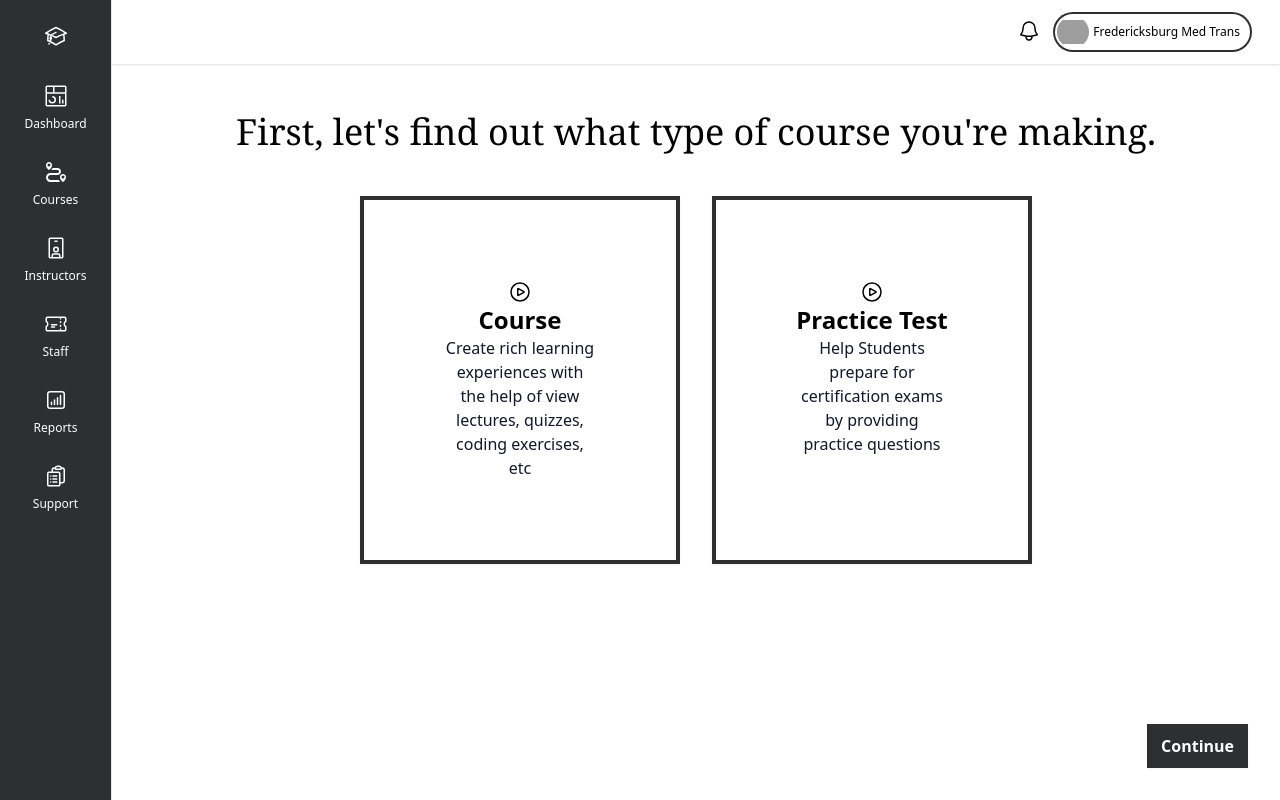
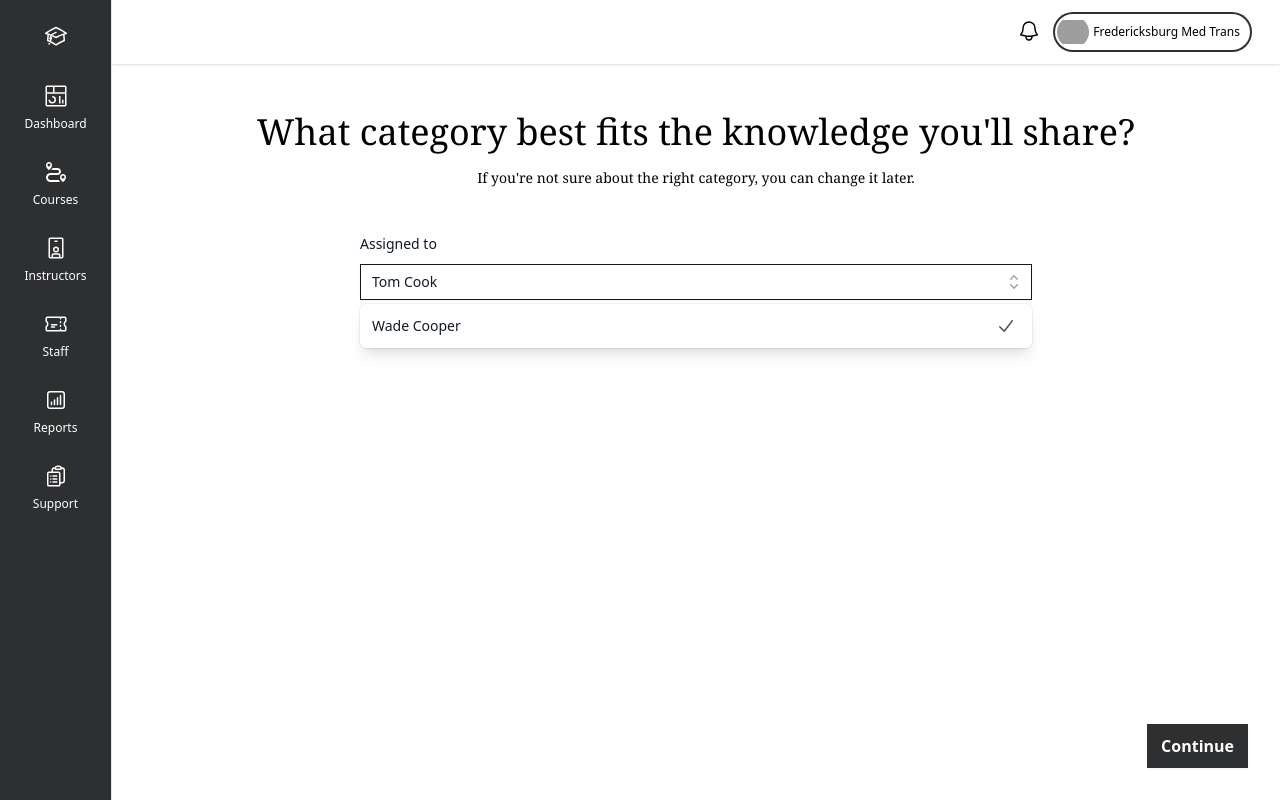
Before and after one commit to 1TaimoorSajjad/LMS-Design, an Angular app: page /add-course in a window 1280 px wide. Built offline with nearby package versions, Linux system fonts and the light colour scheme; grey boxes are pictures that could not be loaded.

Commit message:
Created views for the new course form

```diff
--- a/src/app/components/courses/add-course/add-course.component.html
+++ b/src/app/components/courses/add-course/add-course.component.html
@@ -1,11 +1,25 @@
 <div class="flex justify-center items-center">
     <div>
-        <div class="font-serif text-4xl mt-12">
+        <div class="font-serif text-4xl mt-12 hidden">
             First, let's find out what type of course you're making.
+        </div>
+        <div class="font-serif text-4xl mt-12 hidden">
+            How about a working title?
+            <span class="block text-sm mt-4 text-center">It's ok if you can't think of a good title now. You can change
+                it later.
+
+            </span>
+        </div>
+        <div class="font-serif text-4xl mt-12 ">
+            What category best fits the knowledge you'll share?
+
+            <span class="block text-sm mt-4 text-center">If you're not sure about the right category, you can change it
+                later.
+            </span>
         </div>
 
         <div class="max-w-2xl mx-auto mt-11">
-            <div class="grid sm:grid-cols-2 gap-8">
+            <div class="grid sm:grid-cols-2 gap-8 hidden">
                 <div class="p-20 shadow-sm custom-outline ">
                     <div class="flex justify-center">
                         <svg xmlns="http://www.w3.org/2000/svg" fill="none" viewBox="0 0 24 24" stroke-width="1.5"
@@ -21,26 +35,93 @@
                         help of view
                         lectures, quizzes, coding exercises, etc</div>
                 </div>
-
                 <div class="p-20 shadow-sm custom-outline ">
                     <div class="flex justify-center">
                         <svg xmlns="http://www.w3.org/2000/svg" fill="none" viewBox="0 0 24 24" stroke-width="1.5"
                             stroke="currentColor" class="w-6 h-6">
                             <path stroke-linecap="round" stroke-linejoin="round"
-                                d="M21 12a9 9 0 11-18 0 9 9 0 0118 0z" />
-                            <path stroke-linecap="round" stroke-linejoin="round"
-                                d="M15.91 11.672a.375.375 0 010 .656l-5.603 3.113a.375.375 0 01-.557-.328V8.887c0-.286.307-.466.557-.327l5.603 3.112z" />
+                                d="M9 17.25v1.007a3 3 0 01-.879 2.122L7.5 21h9l-.621-.621A3 3 0 0115 18.257V17.25m6-12V15a2.25 2.25 0 01-2.25 2.25H5.25A2.25 2.25 0 013 15V5.25m18 0A2.25 2.25 0 0018.75 3H5.25A2.25 2.25 0 003 5.25m18 0V12a2.25 2.25 0 01-2.25 2.25H5.25A2.25 2.25 0 013 12V5.25" />
                         </svg>
+
                     </div>
                     <div class="font-bold text-2xl text-center">Practice Test</div>
                     <div class="block text-gray-900 font-normal text-center">Help Students prepare for certification
                         exams by providing practice questions</div>
                 </div>
             </div>
+            <div class="grid sm:grid-cols-1 gap-8 hidden">
+                <div>
+                    <div class="mt-2 col-span-1">
+                        <input type="email" name="email" id="email"
+                            class="block w-full border-1 py-1.5 text-gray-900 shadow-sm ring-1 ring-inset ring-black placeholder:text-gray-400 focus:ring-2 focus:ring-inset focus:ring-gray-600 sm:text-sm sm:leading-6"
+                            placeholder="e.g. Learn JavaScript in 60 Days">
+                    </div>
+                </div>
+            </div>
+            <div class="grid sm:grid-cols-1 gap-8  ">
+                <div>
+                    <label id="listbox-label" class="block text-sm font-medium leading-6 text-gray-900">Assigned
+                        to</label>
+                    <div class="relative mt-2">
+                        <button type="button"
+                            class="relative w-full cursor-default  bg-white py-1.5 pl-3 pr-10 text-left text-gray-900 shadow-sm ring-1 ring-inset ring-gray-900 focus:outline-none focus:ring-2 focus:ring-gray-600 sm:text-sm sm:leading-6"
+                            aria-haspopup="listbox" aria-expanded="true" aria-labelledby="listbox-label">
+                            <span class="block truncate">Tom Cook</span>
+                            <span class="pointer-events-none absolute inset-y-0 right-0 flex items-center pr-2">
+                                <svg class="h-5 w-5 text-gray-400" viewBox="0 0 20 20" fill="currentColor"
+                                    aria-hidden="true">
+                                    <path fill-rule="evenodd"
+                                        d="M10 3a.75.75 0 01.55.24l3.25 3.5a.75.75 0 11-1.1 1.02L10 4.852 7.3 7.76a.75.75 0 01-1.1-1.02l3.25-3.5A.75.75 0 0110 3zm-3.76 9.2a.75.75 0 011.06.04l2.7 2.908 2.7-2.908a.75.75 0 111.1 1.02l-3.25 3.5a.75.75 0 01-1.1 0l-3.25-3.5a.75.75 0 01.04-1.06z"
+                                        clip-rule="evenodd" />
+                                </svg>
+                            </span>
+                        </button>
 
+                        <!--
+                        Select popover, show/hide based on select state.
+
+                        Entering: ""
+                          From: ""
+                          To: ""
+                        Leaving: "transition ease-in duration-100"
+                          From: "opacity-100"
+                          To: "opacity-0"
+                      -->
+                        <ul class="absolute z-10 mt-1 max-h-60 w-full overflow-auto rounded-md bg-white py-1 text-base shadow-lg ring-1 ring-black ring-opacity-5 focus:outline-none sm:text-sm"
+                            tabindex="-1" role="listbox" aria-labelledby="listbox-label"
+                            aria-activedescendant="listbox-option-3">
+                            <!--
+                          Select option, manage highlight styles based on mouseenter/mouseleave and keyboard navigation.
+
+                          Highlighted: "bg-indigo-600 text-white", Not Highlighted: "text-gray-900"
+                        -->
+                            <li class="text-gray-900 relative cursor-default select-none py-2 pl-3 pr-9"
+                                id="listbox-option-0" role="option">
+                                <!-- Selected: "font-semibold", Not Selected: "font-normal" -->
+                                <span class="font-normal block truncate">Wade Cooper</span>
+
+                                <!--
+                            Checkmark, only display for selected option.
+
+                            Highlighted: "text-white", Not Highlighted: "text-indigo-600"
+                          -->
+                                <span class="text-gray-600 absolute inset-y-0 right-0 flex items-center pr-4">
+                                    <svg class="h-5 w-5" viewBox="0 0 20 20" fill="currentColor" aria-hidden="true">
+                                        <path fill-rule="evenodd"
+                                            d="M16.704 4.153a.75.75 0 01.143 1.052l-8 10.5a.75.75 0 01-1.127.075l-4.5-4.5a.75.75 0 011.06-1.06l3.894 3.893 7.48-9.817a.75.75 0 011.05-.143z"
+                                            clip-rule="evenodd" />
+                                    </svg>
+                                </span>
+                            </li>
+
+                            <!-- More items... -->
+                        </ul>
+                    </div>
+                </div>
+
+            </div>
+        </div>
+        <div class="btn-primary absolute right-8 bottom-8 ">
+            <button>Continue</button>
         </div>
     </div>
-    <div class="btn-primary absolute right-8 bottom-8 ">
-        <button>Continue</button>
-    </div>
-</div>
--- a/src/app/components/courses/course-list/course-list.component.html
+++ b/src/app/components/courses/course-list/course-list.component.html
@@ -1,11 +1,9 @@
-<div class="flex items-center">
-    <div class="h-full w-screen bg-white">
-        <div class="bg-white h-screen">
+<div class="flex  max-w-7xl mx-auto">
+    <div class="h-full w-screen my-auto">
+        <div class="h-screen">
             <!-- Heading -->
-            <div class="flex justify-between">
             <div class="text-4xl ml-6 mt-6 py-6 font-serif text-gray-900">
                 Courses
-                </div>
             </div>
             <!-- Search and Buttons -->
             <div class="flex justify-between">
@@ -68,7 +66,6 @@
                 </div>
             </div>
             <!-- Course List -->
-            <div class="">
             <div class="bg-white shadow sm:rounded-lg m-6 px-6">
                 <div class="px-4 py-5 sm:p-6">
                     <h3 class="text-medium text-2xl font-semibold leading-6 text-gray-900">JavaScript</h3>
@@ -106,4 +103,3 @@
         </div>
     </div>
 </div>
-</div>
```
Lines whose indentation alone changed are shown as unchanged.
